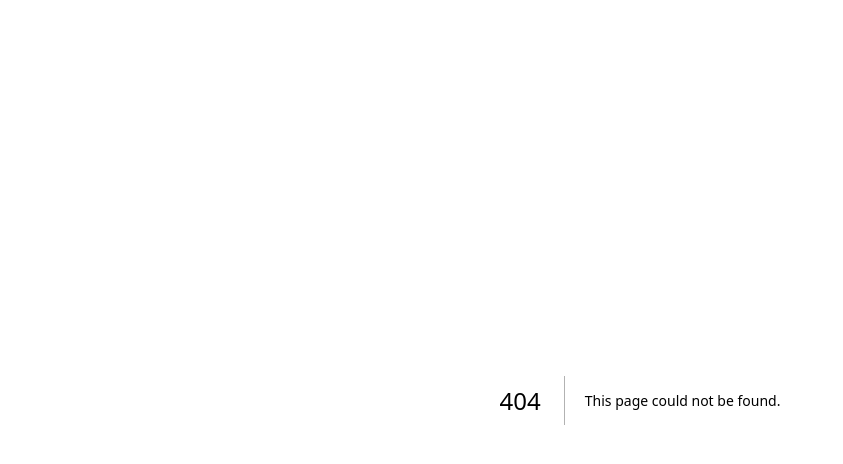
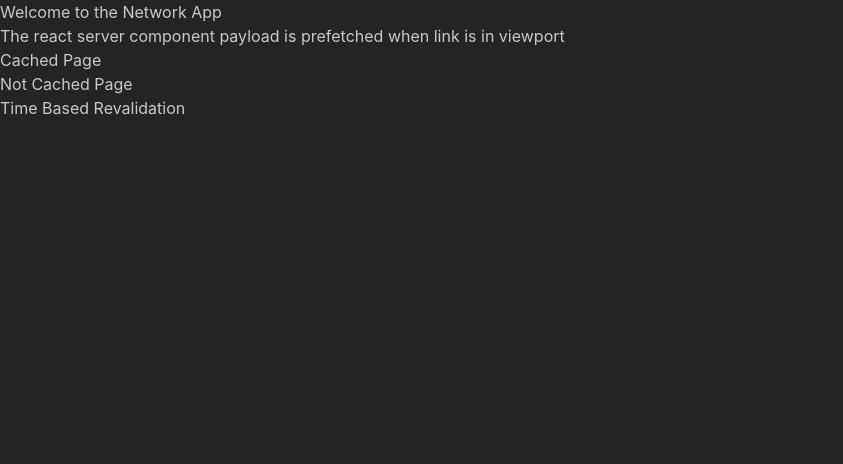
Before and after one commit to sadeqmozaffari/network-app-nextjs, a Next.js app: page /examples/link-component in a window 1280 px wide. Before the commit this address had no page. Shown: the top 464 px of the page, without its empty margins (0-843 px from the left). Built offline with nearby package versions, Linux system fonts and the light colour scheme.

Commit message:
add some page for test cached

```diff
--- /dev/null
+++ b/app/examples/cached-page/page.tsx
@@ -0,0 +1,9 @@
+export default function Page() {
+  return (
+    <div>
+      <h1>Welcome to the Network App</h1>
+      <p>This page is cached.</p>
+      <p>{new Date().toLocaleTimeString()}</p>
+    </div>
+  );
+}
--- /dev/null
+++ b/app/examples/link-component/page.tsx
@@ -0,0 +1,25 @@
+import Link from 'next/link';
+
+export const revalidate = 0;
+export default function Page() {
+  return (
+    <div>
+      <h1>Welcome to the Network App</h1>
+      <p>
+        The react server component payload is prefetched when link is in
+        viewport
+      </p>
+      <div>
+        <Link href="/examples/cached-page"> Cached Page</Link>
+      </div>
+      <div>
+        <Link href="/examples/not-cached-page">Not Cached Page</Link>
+      </div>
+      <div>
+        <Link href="/examples/time-based-revalidation">
+          Time Based Revalidation
+        </Link>
+      </div>
+    </div>
+  );
+}
--- /dev/null
+++ b/app/examples/not-cached-page/page.tsx
@@ -0,0 +1,10 @@
+export const revalidate = 0;
+export default function Page() {
+  return (
+    <div>
+      <h1>Welcome to the Network App</h1>
+      <p>This page is not cached.</p>
+      <p>{new Date().toLocaleTimeString()}</p>
+    </div>
+  );
+}
--- /dev/null
+++ b/app/examples/time-based-revalidation/page.tsx
@@ -0,0 +1,11 @@
+export const revalidate = 5;
+//seconds
+export default function Page() {
+  return (
+    <div>
+      <h1>Welcome to the Network App</h1>
+      <p>This page is not cached.</p>
+      <p>{new Date().toLocaleTimeString()}</p>
+    </div>
+  );
+}
```
